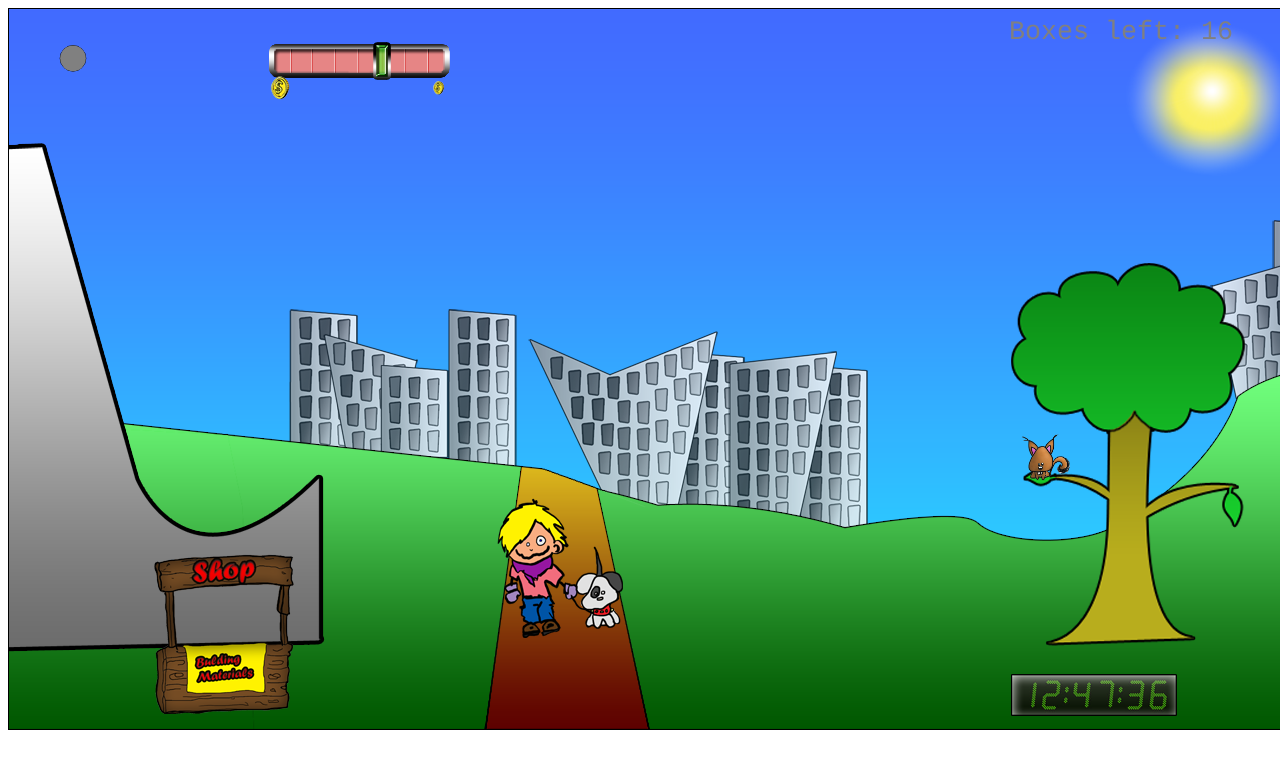
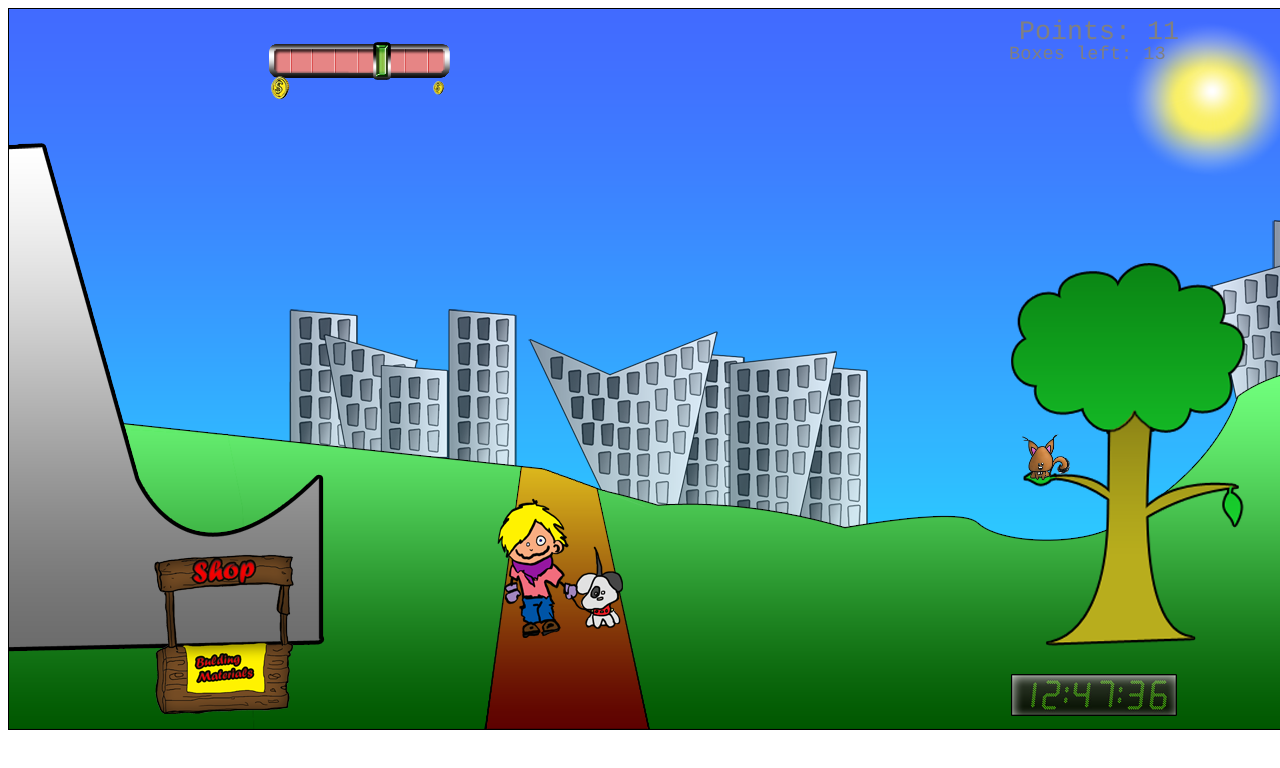
Before and after one commit to frecar/recyclone, a plain HTML site: page index.html in a window 1280 px wide. Drawn offline with Linux system fonts and the light colour scheme.

Commit message:
makes it harder to get points

```diff
--- a/game.js
+++ b/game.js
@@ -19,6 +19,6 @@
 
     squirrels();
 
-    setTimeout(trash_run, 2000);
+    setTimeout(trash_run, 5000);
 
 })();
--- a/game/mouse.js
+++ b/game/mouse.js
@@ -1,38 +1,50 @@
 function mydown(e) {
 
-    var x = e.pageX/128 + Math.random()*0.003;
-    var y = e.pageY/128;
+    var x = e.pageX / 128 + Math.random() * 0.003;
+    var y = e.pageY / 128;
 
-    if(avaiableBoxes > 0 && x > 2.8 && x < 7.4 ){
+    if (avaiableBoxes > 0 && x > 2.8 && x < 7.4) {
+
+        setTimeout(function () {
 
             var box = world.createEntity({
                 name: 'boxbox',
                 shape: 'square',
                 x: x,
                 y: y,
-            width:0.15,
-            height:0.15,
-            color:"red",
+                width: 0.15,
+                height: 0.15,
+                color: "red",
                 image: "gfx/box.png",
-            imageStretchToFit:true
+                imageStretchToFit: true
             });
 
 
-        box.onImpact(function( entity, force, friction ){
-            if(force > 0.7) {
+            box.onImpact(function (entity, force, friction) {
+                if (force > 0.7) {
                     box.destroy();
                 }
             });
 
 
-        avaiableBoxes -=1;
+            avaiableBoxes -= 1;
+
+
+        }, 250)
+
 
     }
 }
 
-world.onRender(function(ctx) {
+world.onRender(function (ctx) {
+
     ctx.font = "20pt Courier";
-    ctx.fillText("Boxes left: " + avaiableBoxes, 1000, 30);
+    ctx.fillText("Points: " + attacks_count, 1010, 30);
+
+    ctx.font = "14pt Courier";
+    ctx.fillText("Boxes left: " + avaiableBoxes, 1000, 50);
+
+
 });
 
 function activate_mouse(canvas) {
--- a/game/moving_elements.js
+++ b/game/moving_elements.js
@@ -20,16 +20,23 @@ function trash_run() {
     var soppelpose = world.createEntity({
         name: 'soppelpose',
         shape: 'circle',
-        radius: 0.1,
+        radius: 0.2,
         x: 0.5,
         y: 0.1,
         width: 0.1,
         height: 0.1,
         density: 1,
-        friction: 0.2
+        friction: 0.1,
+        image: "gfx/pose.png",
+        imageStretchToFit: true
     });
 
-    soppelpose.applyImpulse(2 + Math.random(), 0);
+    attacks_count += 1;
+
+    attacks_count += avaiableBoxes;
+
+
+    soppelpose.applyImpulse(8 + Math.random()*3, 0);
 
     soppelpose.onFinishContact(function() {
         setTimeout(function() {
@@ -48,6 +55,7 @@ function trash_run() {
 
     avaiableBoxes += 3;
 
-    setTimeout(trash_run, 3000);
+
+    setTimeout(trash_run, 1900 + Math.random()*600);
 
 }
--- a/game/slope.js
+++ b/game/slope.js
@@ -15,7 +15,7 @@ function build_slope() {
             draw: draw_invisible,
             x: 0,
             y: 0,
-            friction: 0
+            friction: 0.2
         });
 
 
--- a/index.html
+++ b/index.html
@@ -1,9 +1,7 @@
 <!DOCTYPE html>
 <html lang="en">
 <head>
-
     <meta charset="utf-8">
-
     <style>
         canvas {
             width: 1280px;
@@ -12,7 +10,6 @@
             background:url("gfx/level.png");
         }
     </style>
-
 </head>
 <body>
 
@@ -28,6 +25,7 @@
     var canvas = document.getElementById('game');
     var world = boxbox.createWorld(canvas, {debugDraw: false, scale: 128});
     var avaiableBoxes = 10;
+    var attacks_count = 0;
     var squirrel_one_dead = false;
     var squirrel_two_dead = false;
 </script>
```
Lines whose indentation alone changed are shown as unchanged.
